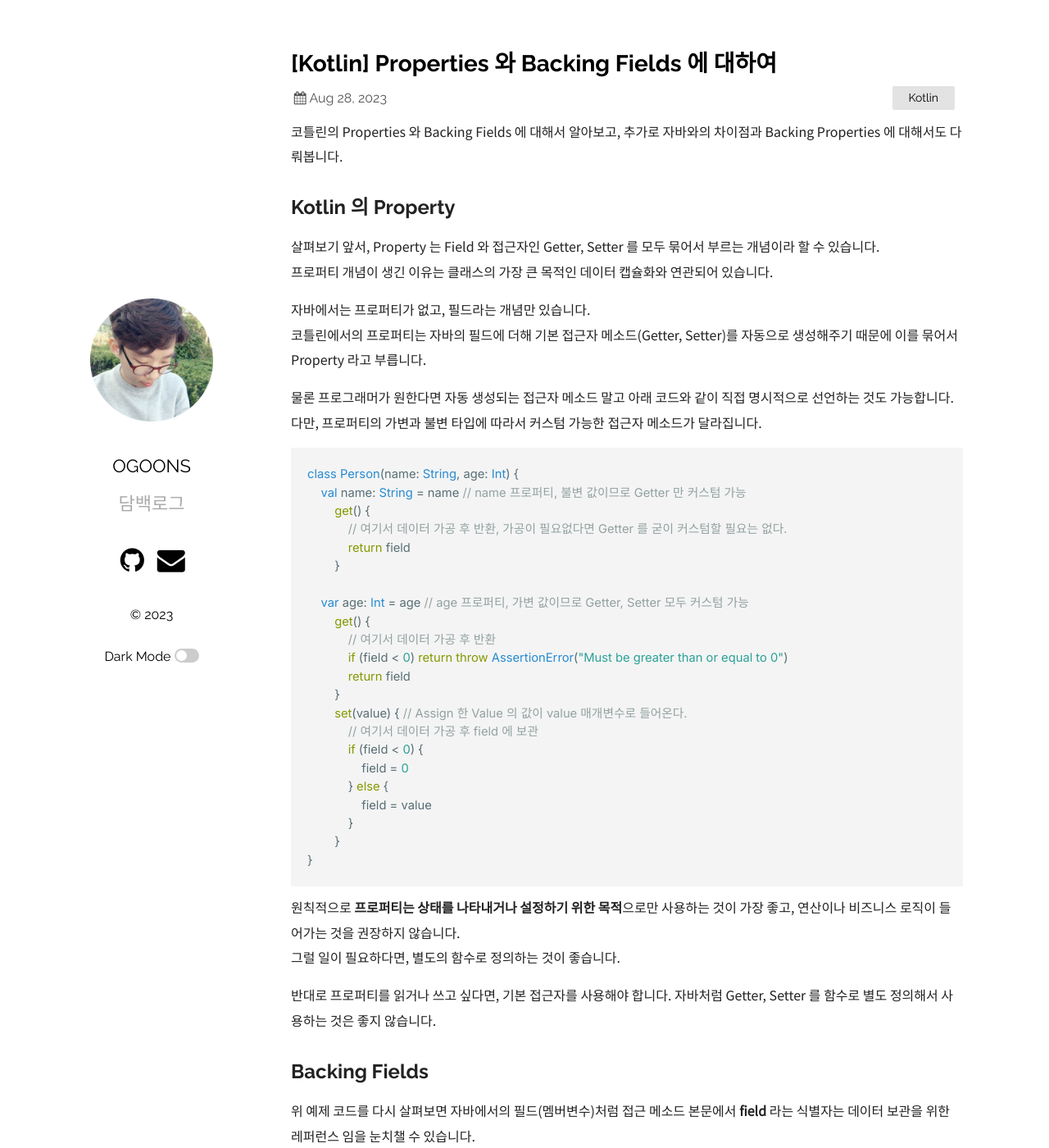
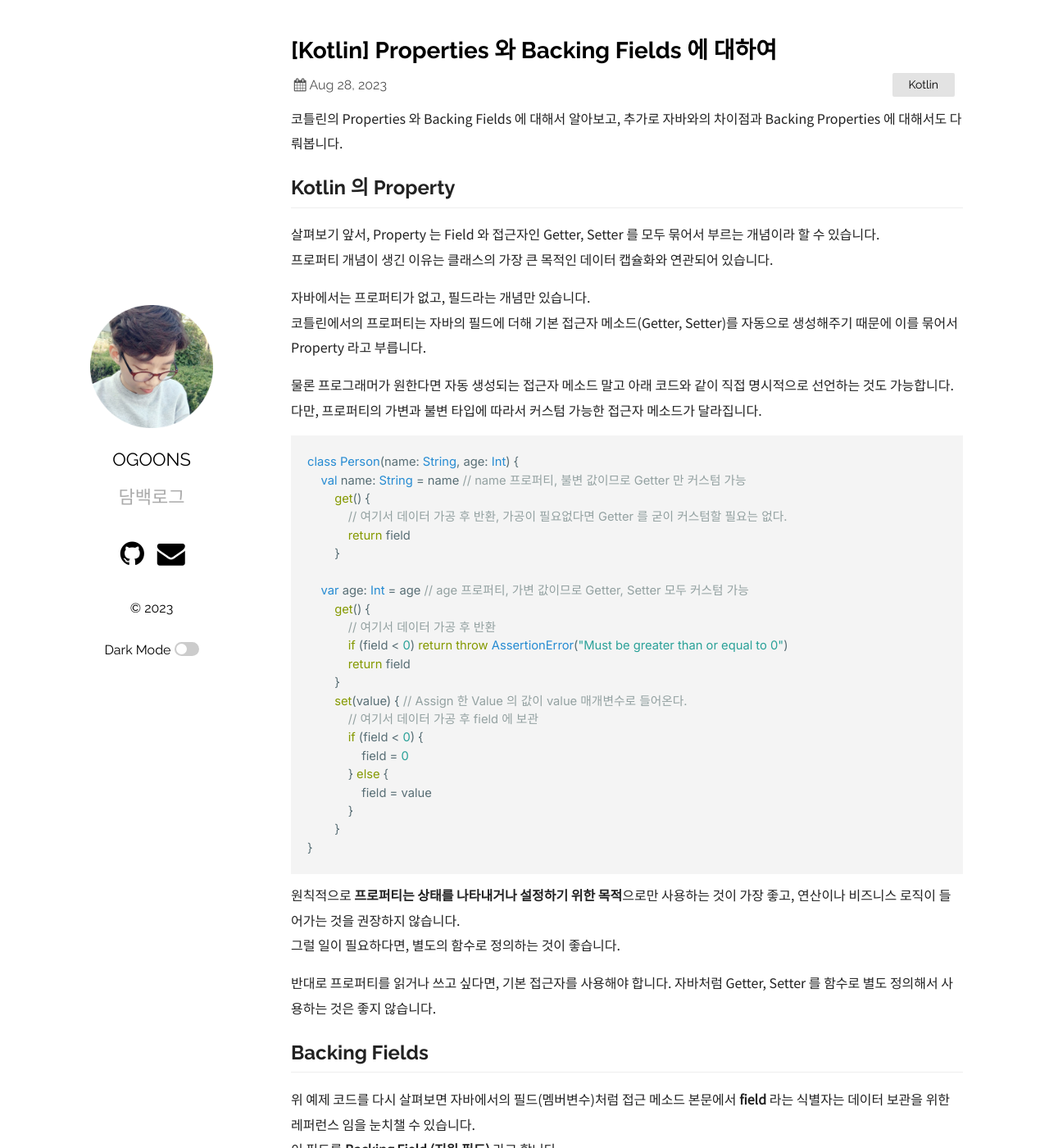
Before and after one commit to ogoons/ogoons.github.io, a Jekyll site: the page built from _posts/2023-08-28-kotlin-properties-backing-fields.md, in a window 1280 px wide and 1400 px high. Shown: the whole window at 82% size. Built offline with Jekyll 4.4.1, drawn with Linux system fonts in a browser that asks for light colours; comment, search, counter and statistics services are not loaded.

Commit message:
Add h1, h2 underline

```diff
--- a/_posts/2023-08-28-kotlin-properties-backing-fields.md
+++ b/_posts/2023-08-28-kotlin-properties-backing-fields.md
@@ -140,9 +140,9 @@ class C {
 하지만 시험판 코드로서만 사용해볼 수 있고 안정적이지 않다고 합니다. ([레퍼런스 문서](https://github.com/Kotlin/KEEP/blob/explicit-backing-fields-re/proposals/explicit-backing-fields.md))
 게다가 막상 사용하자니 아래 경고를 띄우는 것을 보니 아직도 IDE 에서는 지원하지 않는 것 같습니다.
 
-~~~
-Explicit backing field declarations are not supported in FE 1.0
-~~~
+
+> Explicit backing field declarations are not supported in FE 1.0
+
 
 사용해보려면 앱 수준의 gradle 파일에 [코틀린 옵션](https://gist.github.com/dellisd/a1e2ae1a7e6b61590bef4b2542a555a0)을 별도로 추가해야 합니다.
 아직도 대중적으로 사용되지는 않으며, 안정화 될때까지 기다려야 할 것 같습니다.
--- a/_sass/plain.scss
+++ b/_sass/plain.scss
@@ -46,7 +46,6 @@ h2 {
   @media screen and (max-width: $mobileW) {
     margin: 0.3em 0;
   }
-  padding-top: 1rem;
 }
 
 main {
@@ -265,7 +264,12 @@ main {
     }
   }
   h1,
-  h2,
+  h2 {
+    font-family: Raleway, sans-serif;
+    padding-top: .5rem;
+    padding-bottom: .5rem;
+    border-bottom: 1px solid #eee;
+  }
   h3,
   h4,
   h5,
```
